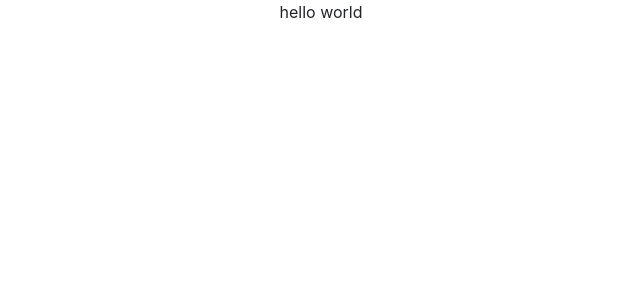
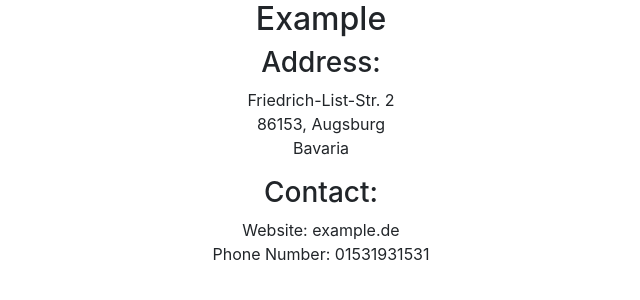
Before and after one commit to domWinter/wirvsvirushackathon, a React (Create React App) app: page / in a window 1280 px wide. Shown: the top 300 px of the page, without its empty margins (319-959 px from the left). Built offline with nearby package versions, Linux system fonts and the light colour scheme.

Commit message:
Implement Hospital component

```diff
--- a/src/App.tsx
+++ b/src/App.tsx
@@ -1,8 +1,9 @@
 import React from 'react';
-//import logo from './logo.svg';
 import './App.css';
 import 'bootstrap/dist/css/bootstrap.min.css';
-import {ListGroup, ListGroupItem, Button, Form} from 'react-bootstrap';
+import HospitalComponent from './components/hospital';
+import { Repository, MockRepository } from './repository';
+import { Hospital } from './types';
 
 
 type Todo = {
@@ -12,11 +13,13 @@ type Todo = {
 }
 
 class App extends React.Component {
+  render() {
+    const repository : Repository = new MockRepository();
+    const exampleHospital : Hospital = repository.getHospitalById(1234);
 
-  render() {
     return (
       <div className="App">
-        hello world
+        <HospitalComponent {...exampleHospital} />
       </div>
     )
   }
--- /dev/null
+++ b/src/components/hospital.tsx
@@ -0,0 +1,19 @@
+import React from 'react';
+import { Hospital } from '../types';
+
+export default class HospitalComponent extends React.Component<Hospital, {}> {
+    render() {
+        return (
+            <div>
+                <h2>{ this.props.name }</h2>
+                <h3>Address:</h3>
+                <p>{ this.props.address.street } { this.props.address.streetNumber }<br/>
+                { this.props.address.plz }, { this.props.address.city }<br/>
+                { this.props.address.state }</p>
+                <h3>Contact:</h3>
+                <p>Website: { this.props.website }<br/>
+                Phone Number: { this.props.phoneNumber }</p>
+            </div>
+        );
+    }
+}
```
